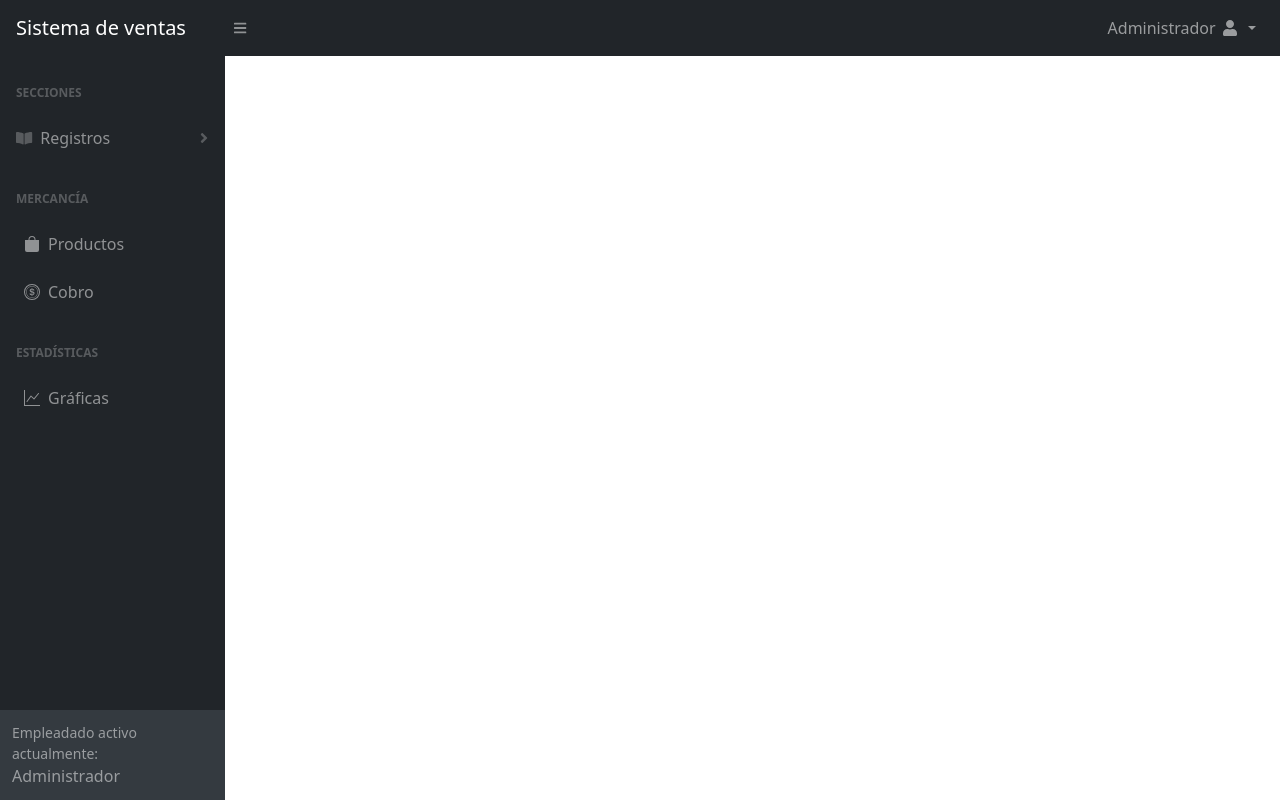
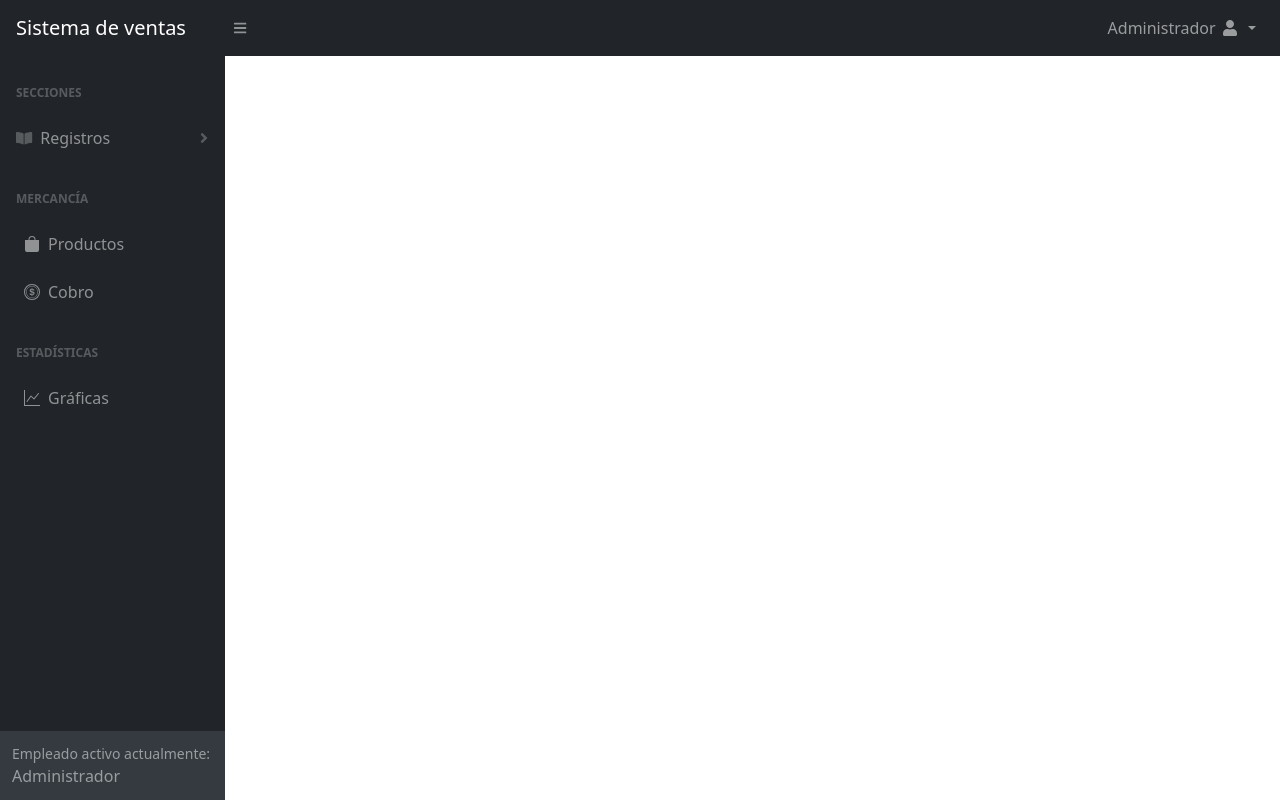
Before and after one commit to VictorMRendon/ProyectoSistemaVentasJuegos, a PHP site: page /ParteSuperior.php in a window 1280 px wide. Run offline with PHP 8.4, Linux system fonts and the light colour scheme; a user stored in the database is signed in; some libraries are stand-ins or nearby versions.

Commit message:
Correccion ortografia 2

```diff
--- a/PartesMenu/ParteSuperior.php
+++ b/PartesMenu/ParteSuperior.php
@@ -118,7 +118,7 @@
                             <?php } ?>
                         </div>
                         <div class="sb-sidenav-footer fixed-bottom">
-                            <div class="small">Empleadado activo actualmente:</div>
+                            <div class="small">Empleado activo actualmente:</div>
 
                             <?php
                                 $TipoEmpleado="";
```
